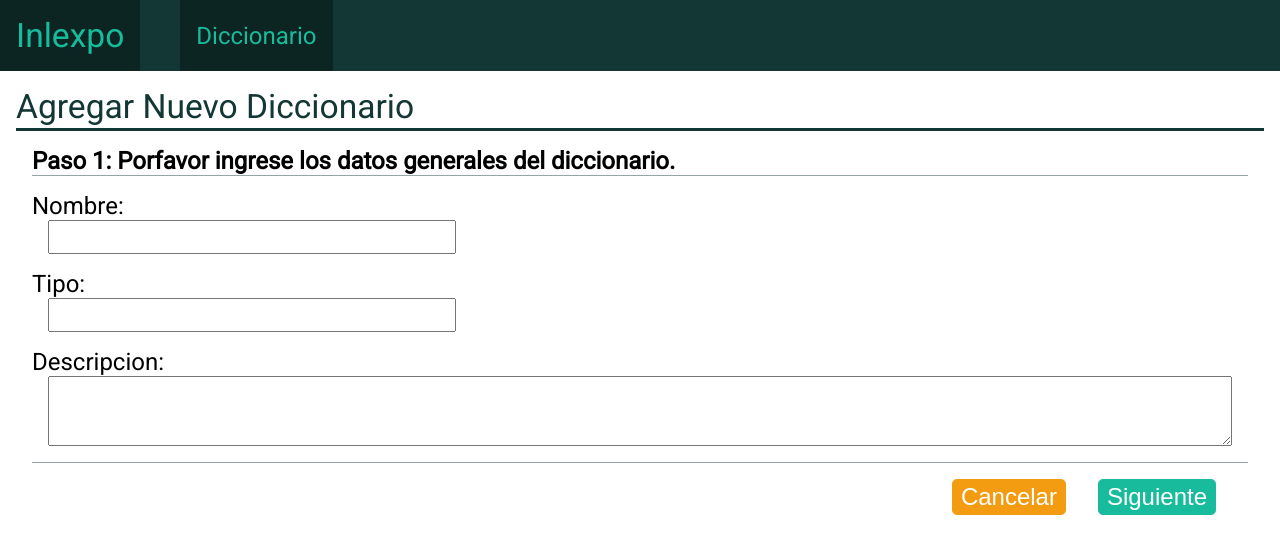
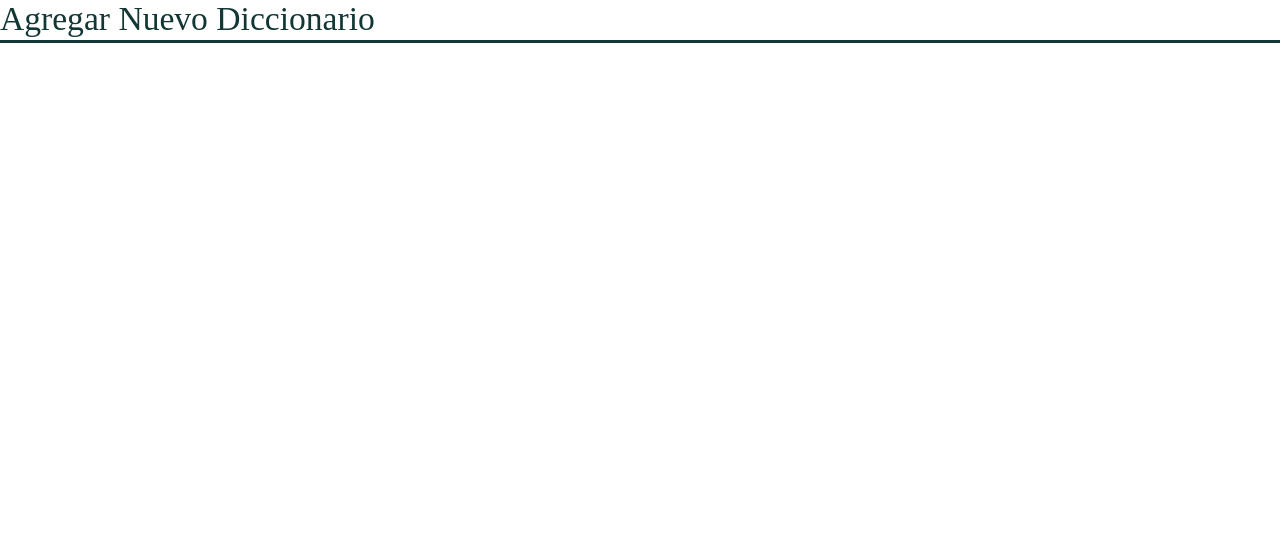
Before and after one commit to INILUCR/inlexpo-frontend, an Angular app: page /agregar-diccionario in a window 1280 px wide. Before the commit this address led to /agregar-diccionario/form-diccionario. Shown: the top 554 px of the page. Built offline with nearby package versions, Linux system fonts and the light colour scheme.

Commit message:
Regresar a un estado inicial

```diff
--- a/src/app/app.component.html
+++ b/src/app/app.component.html
@@ -1,5 +1 @@
-<app-navbar></app-navbar>
-
-<div class="container">
-  <router-outlet></router-outlet>
-</div>
+<router-outlet></router-outlet>
--- a/src/app/app.component.sass
+++ b/src/app/app.component.sass
@@ -3,5 +3,5 @@
 *
   font-family: $primary_font
 
-.container
-  margin: 1rem
+body
+  margin: 0
--- a/src/app/app.component.ts
+++ b/src/app/app.component.ts
@@ -5,6 +5,4 @@ import { Component } from '@angular/core';
   templateUrl: './app.component.html',
   styleUrls: ['./app.component.sass']
 })
-export class AppComponent {
-  title = 'inlexpo-frontend';
-}
+export class AppComponent {}
--- a/src/app/app.module.ts
+++ b/src/app/app.module.ts
@@ -5,9 +5,7 @@ import { AppRoutingModule } from './app-routing.module';
 import { AppComponent } from './app.component';
 import { NavbarComponent } from '../shared/navbar/navbar.component';
 import { HttpClientModule } from '@angular/common/http';
-import { PaginaPrincipalModule } from '../features/pagina-principal/pagina-principal.module';
 import { AgregarDiccionarioModule } from '../features/agregar-diccionario/agregar-diccionario.module';
-import { DiccionarioModule } from '../features/diccionario/diccionario.module';
 
 @NgModule({
   declarations: [
@@ -18,9 +16,7 @@ import { DiccionarioModule } from '../features/diccionario/diccionario.module';
     BrowserModule,
     AppRoutingModule,
     HttpClientModule,
-    PaginaPrincipalModule,
     AgregarDiccionarioModule,
-    DiccionarioModule,
   ],
   providers: [],
   exports: [],
```
Also changed, not shown: src/app/app-routing.module.ts (+2 -15 lines).
